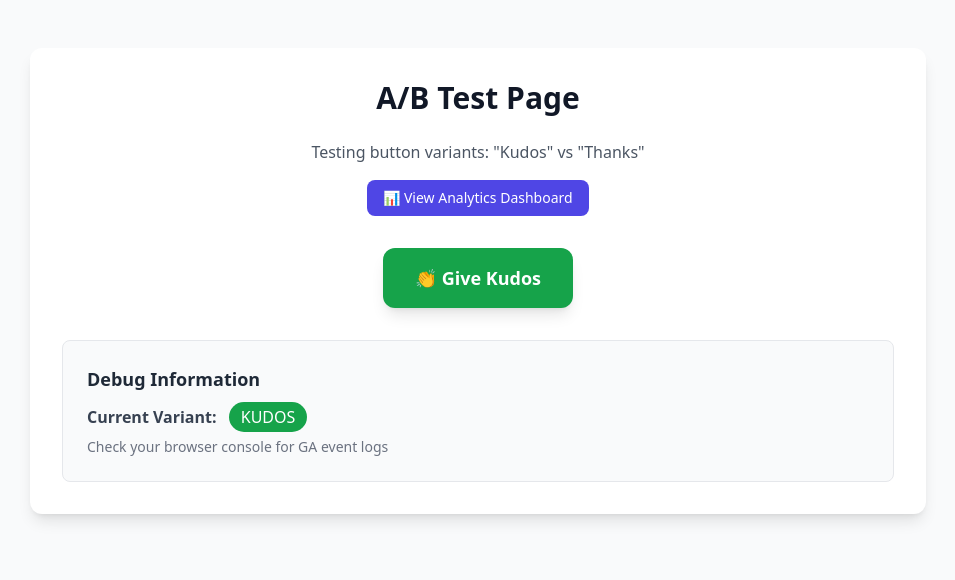
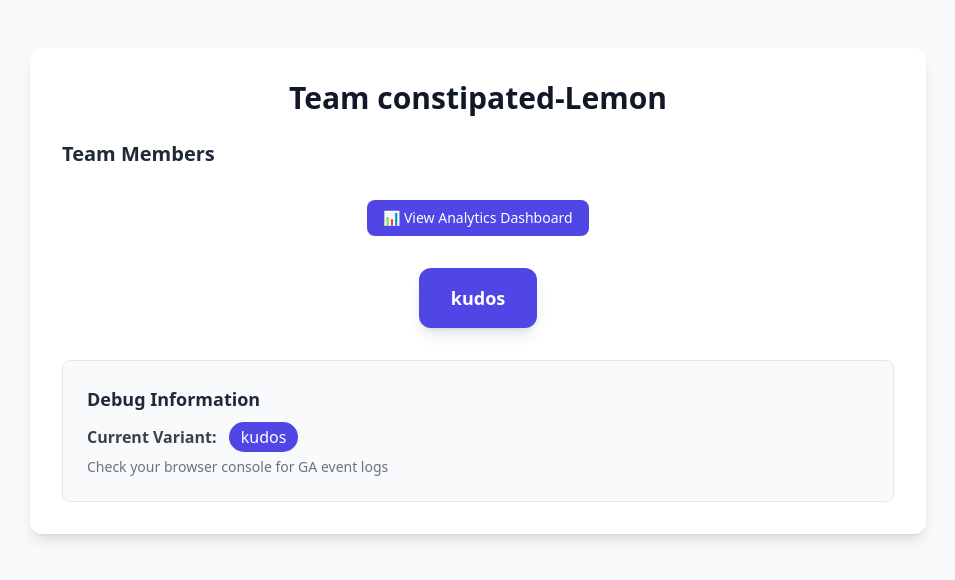
Before and after one commit to Irine-Juliet/Energy-Manager, a Django app: template templates/energy_tracker/abtest.html in a window 1280 px wide. Shown: the top 580 px of the page, without its empty margins (162-1117 px from the left). Run offline with Django 3.2, Linux system fonts and the light colour scheme; the template is opened without the code that fills it, so the values that code supplies are empty; some libraries are stand-ins or nearby versions.

Commit message:
Update A/B test: add team nicknames, session-based variants, fix anonymous tracking, clean up UI

```diff
--- a/templates/energy_tracker/abtest.html
+++ b/templates/energy_tracker/abtest.html
@@ -17,8 +17,17 @@
 {% block content %}
 <div class="max-w-4xl mx-auto py-12">
     <div class="bg-white rounded-xl shadow-lg p-8">
-        <h1 class="text-3xl font-bold text-gray-900 mb-6 text-center">A/B Test Page</h1>
-        <p class="text-center text-gray-600 mb-4">Testing button variants: "Kudos" vs "Thanks"</p>
+        <h1 class="text-3xl font-bold text-gray-900 mb-6 text-center">Team constipated-Lemon</h1>
+
+        <!-- Team Members List -->
+        <div class="mb-8">
+            <h2 class="text-xl font-semibold text-gray-800 mb-4">Team Members</h2>
+            <ul class="space-y-2">
+                {% for member in team_members %}
+                <li class="px-4 py-2 bg-gray-50 rounded-lg text-gray-700">{{ member }}</li>
+                {% endfor %}
+            </ul>
+        </div>
 
         <!-- Link to Results -->
         <div class="text-center mb-8">
@@ -155,16 +164,31 @@
     }
 
     /**
-     * Randomly select a variant with 50/50 split
+     * Randomly select a variant with 50/50 split (session-persistent)
      * @returns {string} Either 'kudos' or 'thanks'
      */
     function selectVariant() {
+        // Check if variant is already stored in localStorage for this session
+        let storedVariant = localStorage.getItem('ab_test_variant');
+
+        if (storedVariant) {
+            console.log('Using stored variant:', storedVariant);
+            return storedVariant;
+        }
+
         // 50/50 random split using Math.random()
+        let newVariant;
         if (Math.random() < 0.5) {
-            return 'kudos';
+            newVariant = 'kudos';
         } else {
-            return 'thanks';
+            newVariant = 'thanks';
         }
+
+        // Store variant in localStorage for session persistence
+        localStorage.setItem('ab_test_variant', newVariant);
+        console.log('New variant assigned:', newVariant);
+
+        return newVariant;
     }
 
     /**
@@ -210,11 +234,11 @@
 
         // Set button text and styling based on variant
         if (variant === 'kudos') {
-            button.textContent = '👏 Give Kudos';
-            button.className = 'px-8 py-4 bg-green-600 hover:bg-green-700 text-white text-lg font-semibold rounded-xl shadow-lg hover:shadow-xl transform hover:scale-105 transition-all duration-200';
+            button.textContent = 'kudos';
+            button.className = 'px-8 py-4 bg-indigo-600 hover:bg-indigo-700 text-white text-lg font-semibold rounded-xl shadow-lg hover:shadow-xl transform hover:scale-105 transition-all duration-200';
         } else {
-            button.textContent = '🙏 Say Thanks';
-            button.className = 'px-8 py-4 bg-blue-600 hover:bg-blue-700 text-white text-lg font-semibold rounded-xl shadow-lg hover:shadow-xl transform hover:scale-105 transition-all duration-200';
+            button.textContent = 'thanks';
+            button.className = 'px-8 py-4 bg-indigo-600 hover:bg-indigo-700 text-white text-lg font-semibold rounded-xl shadow-lg hover:shadow-xl transform hover:scale-105 transition-all duration-200';
         }
 
         // Add click event listener
@@ -261,13 +285,8 @@
      */
     function updateDebugInfo(variant) {
         const debugElement = document.getElementById('debug-variant');
-        debugElement.textContent = variant.toUpperCase();
-
-        if (variant === 'kudos') {
-            debugElement.className = 'ml-2 px-3 py-1 rounded-full text-white font-medium bg-green-600';
-        } else {
-            debugElement.className = 'ml-2 px-3 py-1 rounded-full text-white font-medium bg-blue-600';
-        }
+        debugElement.textContent = variant;
+        debugElement.className = 'ml-2 px-3 py-1 rounded-full text-white font-medium bg-indigo-600';
     }
 
     // Initialize the A/B test when DOM is ready
--- a/templates/energy_tracker/abtest_results.html
+++ b/templates/energy_tracker/abtest_results.html
@@ -6,7 +6,6 @@
 <div class="max-w-7xl mx-auto py-12 px-4">
     <div class="mb-8">
         <h1 class="text-4xl font-bold text-gray-900 mb-2">A/B Test Analytics Dashboard</h1>
-        <p class="text-gray-600">Real-time results from your button variant testing</p>
         <div class="mt-4">
             <a href="{% url 'abtest_endpoint' %}" class="text-blue-600 hover:text-blue-800 underline">
                 ← Go to A/B Test Page
```
Also changed, not shown: energy_tracker/views.py (+16 -2 lines).
